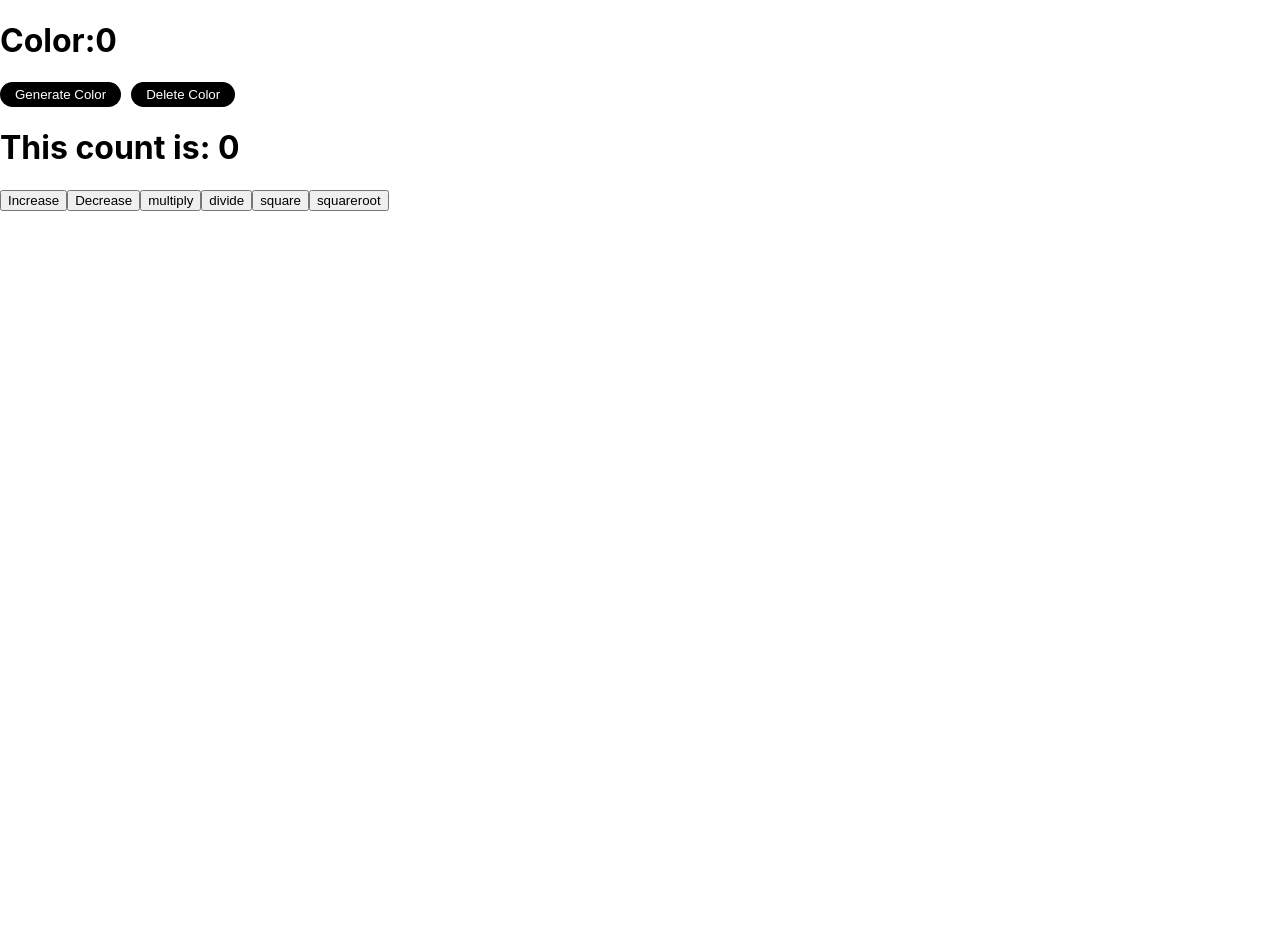
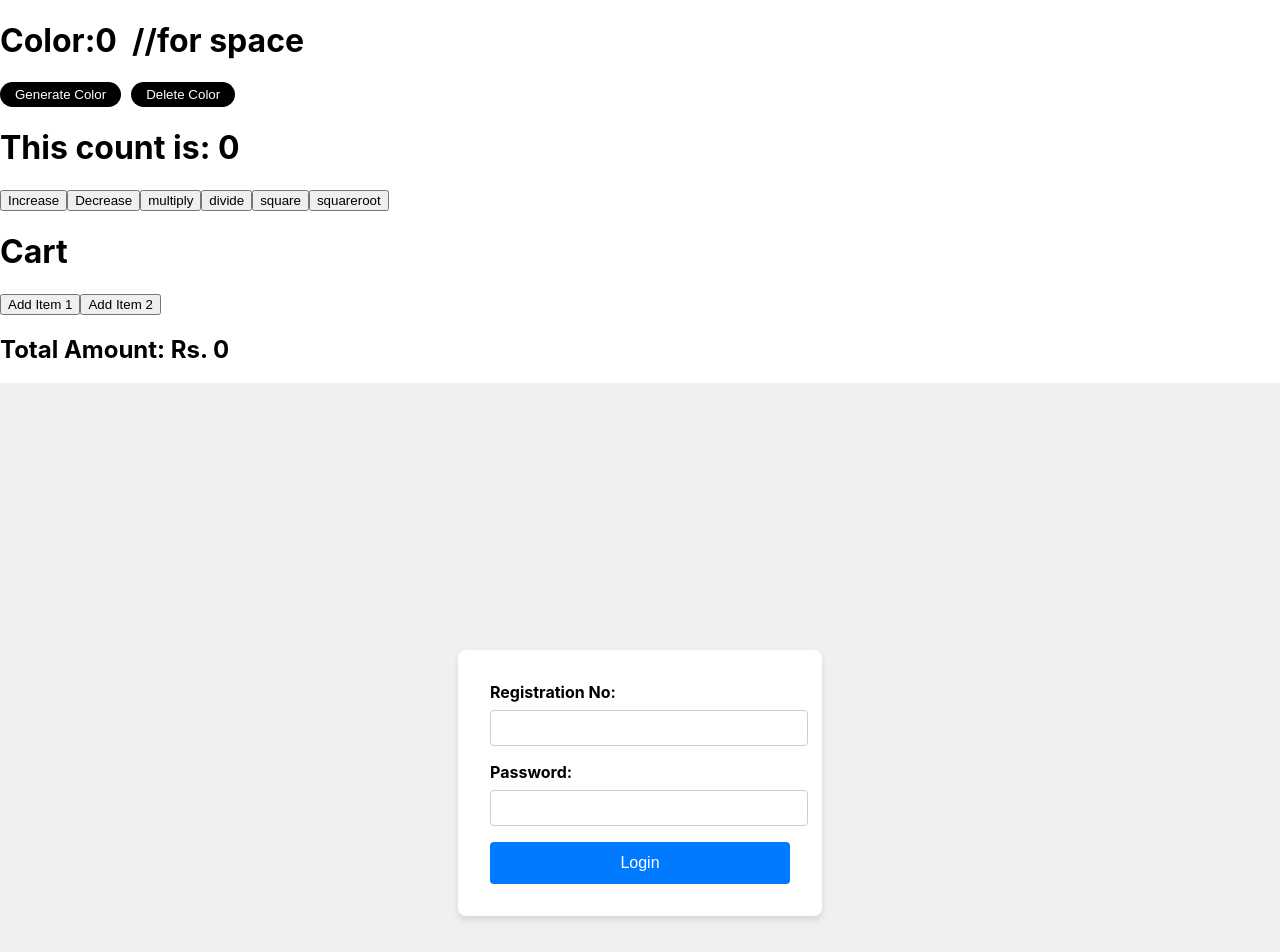
Before and after one commit to Divyanshu2607/SummerPep-React, a React (Create React App) app: page / in a window 1280 px wide. Shown: the top 952 px of the page. Before the commit the page ends 800 px from the top, so only its background shows below. Built offline with nearby package versions, Linux system fonts and the light colour scheme.

Commit message:
my version of task -Cart.js

```diff
--- a/src/App.js
+++ b/src/App.js
@@ -2,7 +2,8 @@
 import './App.css';
 import Counter from "./components/counter";
 import ColorScreen from "./components/colorScreen";
-
+import Cart from "./screen/Cart"
+import LoginForm from './screen/loginForm';
 const App=()=>{
   return(
     <>
@@ -20,6 +21,8 @@ const App=()=>{
       return  Math.sqrt(num);
     }}
     />
+    <Cart/>
+    <LoginForm/>
     </>
   )
 
--- a/src/components/colorScreen.js
+++ b/src/components/colorScreen.js
@@ -36,7 +36,7 @@ const ColorScreen=()=>{
     return(
         <>
         <h1 style={{color:headerInfo.color
-        }}>Color:{state.colors.length} &nbsp;
+        }}>Color:{state.colors.length} &nbsp;//for space
         {headerInfo.boxClicked && <span style={{fontSize:'1rem'}}>
             boxClicked:{headerInfo.boxClicked}
             </span>}
--- /dev/null
+++ b/src/screen/Cart.js
@@ -0,0 +1,53 @@
+import React, { useState } from 'react';
+
+const Cart = () => {
+  const [item1, setItem1] = useState(null);
+  const [item2, setItem2] = useState(null);
+
+  const addItem1 = () => setItem1({ name: 'Item 1', price: 100, count: 1 });
+  const addItem2 = () => setItem2({ name: 'Item 2', price: 150, count: 1 });
+
+  const incrementItem1 = () => setItem1((item1) => ({ ...item1, count: item1.count + 1 }));
+  const decrementItem1 = () => setItem1((item1) => item1.count > 1 ? { ...item1, count: item1.count - 1 } : null);
+  const deleteItem1 = () => setItem1(null);
+
+  const incrementItem2 = () => setItem2((item2) => ({ ...item2, count: item2.count + 1 }));
+  const decrementItem2 = () => setItem2((item2) => item2.count > 1 ? { ...item2, count: item2.count - 1 } : null);
+  const deleteItem2 = () => setItem2(null);
+
+  const totalAmount = (item1 ? item1.price * item1.count : 0) + (item2 ? item2.price * item2.count : 0);
+
+  return (
+    <div>
+      <h1>Cart</h1>
+       <button onClick={addItem1}>Add Item 1</button>
+       <button onClick={addItem2}>Add Item 2</button>
+
+      {item1 && (
+        <div>
+          <span>{item1.name} - Rs. {item1.price}</span>
+          <button onClick={incrementItem1}>+</button>
+          <button onClick={decrementItem1}>-</button>
+          <button onClick={deleteItem1}>Delete</button>
+          <span> Quantity: {item1.count}</span>
+        </div>
+      )}
+
+      {item2 && (
+        <div>
+          <span>{item2.name} - Rs. {item2.price}</span>
+          <button onClick={incrementItem2}>+</button>
+          <button onClick={decrementItem2}>-</button>
+          <button onClick={deleteItem2}>Delete</button>
+          <span> Quantity: {item2.count}</span>
+        </div>
+      )}
+
+      <div>
+        <h2>Total Amount: Rs. {totalAmount}</h2>
+      </div>
+    </div>
+  );
+};
+
+export default Cart;
--- /dev/null
+++ b/src/screen/loginForm.css
@@ -0,0 +1,49 @@
+.login-form-container {
+    display: flex;
+    justify-content: center;
+    align-items: center;
+    height: 100vh;
+    background-color: #f0f0f0;
+  }
+
+  .login-form {
+    background-color: white;
+    padding: 2rem;
+    border-radius: 8px;
+    box-shadow: 0 4px 6px rgba(0, 0, 0, 0.1);
+    width: 300px;
+  }
+
+  .form-group {
+    margin-bottom: 1rem;
+  }
+
+  label {
+    display: block;
+    margin-bottom: 0.5rem;
+    font-weight: bold;
+  }
+
+  input {
+    width: 100%;
+    padding: 0.5rem;
+    border: 1px solid #ccc;
+    border-radius: 4px;
+    font-size: 1rem;
+  }
+
+  .login-button {
+    width: 100%;
+    padding: 0.75rem;
+    background-color: #007bff;
+    color: white;
+    border: none;
+    border-radius: 4px;
+    font-size: 1rem;
+    cursor: pointer;
+    transition: background-color 0.2s;
+  }
+
+  .login-button:hover {
+    background-color: #0056b3;
+  }
--- /dev/null
+++ b/src/screen/loginForm.js
@@ -0,0 +1,44 @@
+import React, { useState } from 'react';
+import './loginForm.css';
+
+function LoginForm() {
+  const [regNo, setRegNo] = useState('');
+  const [password, setPassword] = useState('');
+
+  const handleSubmit = (e) => {
+    e.preventDefault();
+    // Add your login logic here
+    console.log('Registration No:', regNo);
+    console.log('Password:', password);
+  };
+
+  return (
+    <div className="login-form-container">
+      <form onSubmit={handleSubmit} className="login-form">
+        <div className="form-group">
+          <label text="regNo">Registration No:</label>
+          <input
+            type="text"
+            id="regNo"
+            value={regNo}
+            onChange={(e) => setRegNo(e.target.value)}
+            required
+          />
+        </div>
+        <div className="form-group">
+          <label text="password">Password:</label>
+          <input
+            type="password"
+            id="password"
+            value={password}
+            onChange={(e) => setPassword(e.target.value)}
+            required
+          />
+        </div>
+        <button type="submit" className="login-button">Login</button>
+      </form>
+    </div>
+  );
+}
+
+export default LoginForm;
```
